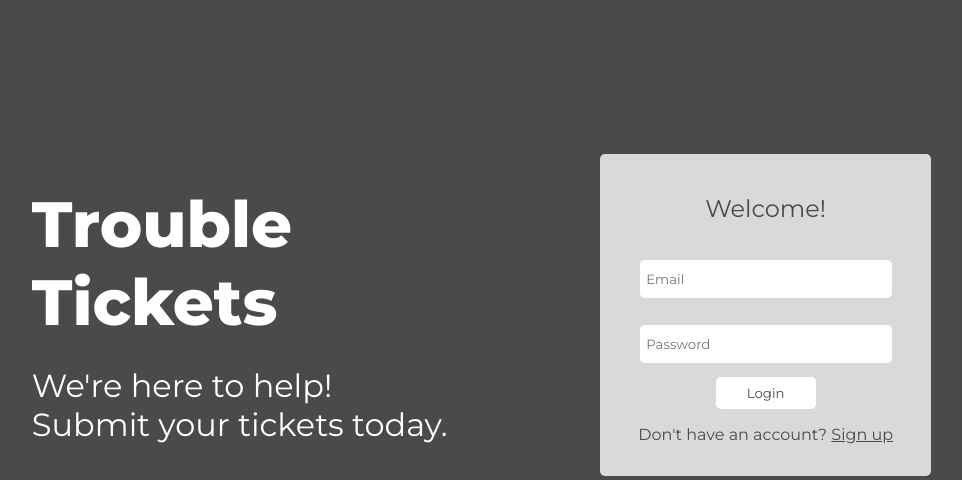
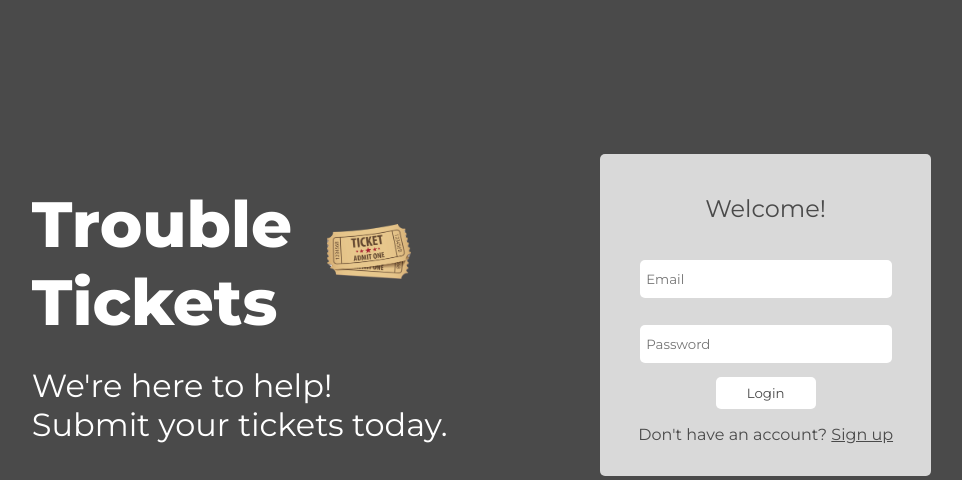
Before and after one commit to coutinho21/ltw_proj, a PHP site: page / in a window 1280 px wide. Shown: the top 480 px of the page, without its empty margins (189-1151 px from the left). Run offline with PHP 8.4, Linux system fonts and the light colour scheme.

Commit message:
ticket.png is finally presented in the initial page

```diff
--- a/css/styles.css
+++ b/css/styles.css
@@ -11,17 +11,18 @@ body {
 
 .main {
     display: grid;
-    grid-template-columns: 2fr 1fr;
+    grid-template-columns: 1fr 1fr 1fr;
+    grid-template-rows: auto auto;
     color: #fff;
     margin: 12vw auto;
     width: 70vw;
 }
 
 .main > .main-text {
-    display: flex;
-    flex-direction: column;
+    display: grid;
+    /* flex-direction: column; */
     justify-content: center;
-    grid-column: 1 / 2;
+    grid-column: 1 / 3;
     padding: 1em;
 }
 
@@ -41,7 +42,15 @@ body {
     font-size: 2em;
     font-weight: 200;
     margin: 1vw;
-    grid-column: 1 / 2;
+    grid-column: 1 / 3;
+}
+
+.main > .main-text > img {
+    width: 30%;
+    margin: 3vw .5vw;
+    padding: 1em;
+    grid-column: 2 / 3;
+    grid-row: 1 / 2;
 }
 
 .main > form {
@@ -51,7 +60,7 @@ body {
     flex-direction: column;
     align-items: center;
     justify-content: space-between;
-    grid-column: 2 / -1;
+    grid-column: 3 / -1;
     background-color: #D9D9D9;
     color: #4A4A4A;
     border-radius: 5px;
--- a/index.html
+++ b/index.html
@@ -12,6 +12,7 @@
             <div class="main-text">
                 <a href="index.html">Trouble<br/>Tickets</a>
                 <h2>We're here to help!<br/>Submit your tickets today.</h2>
+                <img src="icons/ticket.png" alt="">
             </div>
             <form action="ticket.php" method="post">
                 <p>Welcome!</p>
```
